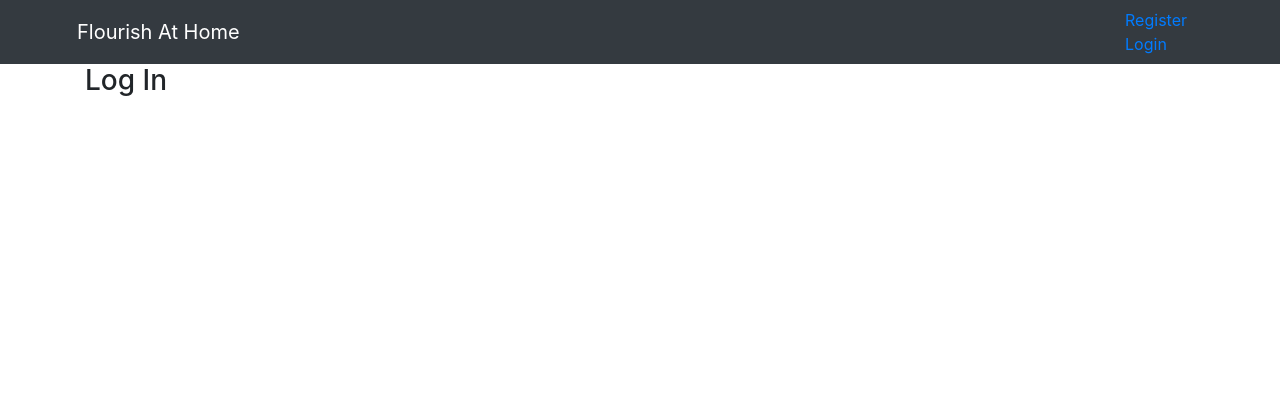
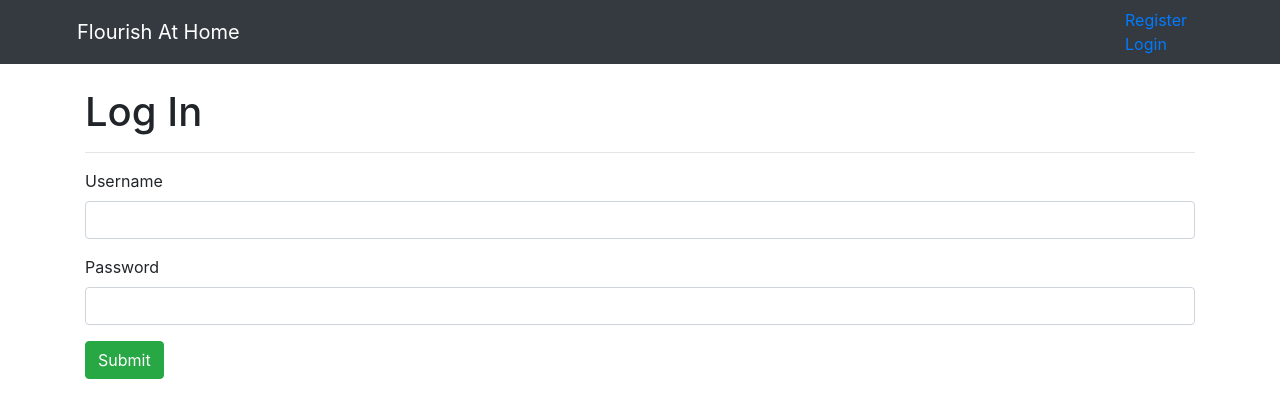
Before and after one commit to Liz94688/test_forFlourish, a Flask app: template templates/login_user.html in a window 1280 px wide. Shown: the top 418 px of the page. Run offline with Flask 2, Linux system fonts and the light colour scheme; the template is opened without the code that fills it, so the values that code supplies are empty; some libraries are stand-ins or nearby versions.

Commit message:
Started user log in route and template. Working progress

```diff
--- a/app.py
+++ b/app.py
@@ -4,6 +4,7 @@ from flask import Flask, render_template, flash, redirect, request, url_for, ses
 from flask_pymongo import PyMongo
 from bson.objectid import ObjectId
 from wtforms import Form, BooleanField, StringField, TextAreaField, PasswordField, validators
+import logging
 
 # Declaring App Name
 app = Flask(__name__)
@@ -45,17 +46,31 @@ def register_user():
             'name': request.form['name'].lower(),
             'email': request.form['email'].lower(),
             'username': request.form['username'].lower(),
-            'password': request.form['password'].lower
+            'password': request.form['password'].lower()
         })
-
-        # Message to acknowledge registration and redirect to url_for Login
-
+        # Message to acknowledge registration needed
         return redirect(url_for('login_user'))
     return render_template('register_user.html', form=form)
 
-# Login
+# Login - doesn't work...
 @app.route('/login_user', methods=['GET' 'POST'])
 def login_user():
+    users = mongo.db.users
+    if request.method == 'POST':
+        # Get fields from form - need to include a password request
+        username_input = request.form['username']
+
+        # Get user from DB using username
+        result = users.find('username')
+
+        # Check results
+        if result > 0:
+            # Compare username in form field to username from DB
+            if username_input == result:
+                logging.info('Usernames matched')
+                return redirect(url_for('user_account'))
+            else:
+                logging.info('No user by that username')
     return render_template("login_user.html")
 
 # User Account
--- a/templates/includes/_navbar.html
+++ b/templates/includes/_navbar.html
@@ -1,7 +1,7 @@
 <nav class="navbar navbar-nav navbar-dark bg-dark">
 	<div class="container">
 		<div class="navbar-header">
-			<a class="navbar-brand" href="/">Flourish At Home</a>
+			<a class="navbar-brand" href="/welcome_page">Flourish At Home</a>
 		</div>
 		<div>
 			<ul class="nav navbar-nav navbar-right">
--- a/templates/login_user.html
+++ b/templates/login_user.html
@@ -1,6 +1,18 @@
 {% extends 'base.html' %}
 {% block content %}
-<body>
-    <h3>Log In</h3>
-</body>
+<br>
+<h1>Log In</h1>
+<hr>
+<!-- Create Log In -->
+<form method="POST" action="">
+    <div class="form-group">
+        <label>Username</label>
+        <input type="text" name="username" class="form-control" value="{{request.form.username}}">
+    </div>
+    <div class="form-group">
+        <label>Password</label>
+        <input type="password" name="password" class="form-control" value="{{request.form.password}}">
+    </div>
+    <button type="sumbit" class="btn btn-success">Submit</button>
+</form>
 {% endblock %}
--- a/templates/register_user.html
+++ b/templates/register_user.html
@@ -1,9 +1,8 @@
 {% extends 'base.html' %}
 {% block content %}
-
 <br>
 <h1>Register</h1>
-<br>
+<hr>
 <!-- Create Form -->
 {% from "includes/_formhelpers.html" import render_field %}
 <form method="POST" action="">
--- a/templates/user_account.html
+++ b/templates/user_account.html
@@ -1,6 +1,9 @@
 {% extends 'base.html' %}
 {% block content %}
+
 <body>
-    <h1>User Record</h1>
+	<br>
+	<h1>User Record</h1>
+	<hr>
 </body>
 {% endblock %}
--- a/templates/welcome_page.html
+++ b/templates/welcome_page.html
@@ -8,7 +8,7 @@
         <hr>
         <p class="about">We have created this application for all of our lovely customers, to help assist you in caring for your new plants as soon as you leave the shop!</p>
         <br>
-        <p class="user_direction">Please use the drop-down menu to register as a new user and get started or login to your personal account to see you current plant record.</p>
+        <p class="user_direction">Please start by registering as a new user or by logging in to your own account to see you current plant record.</p>
     </div>
 
 {% endblock %}
```
Also changed, not shown: templates/search_plants.html (+5 -3 lines).
